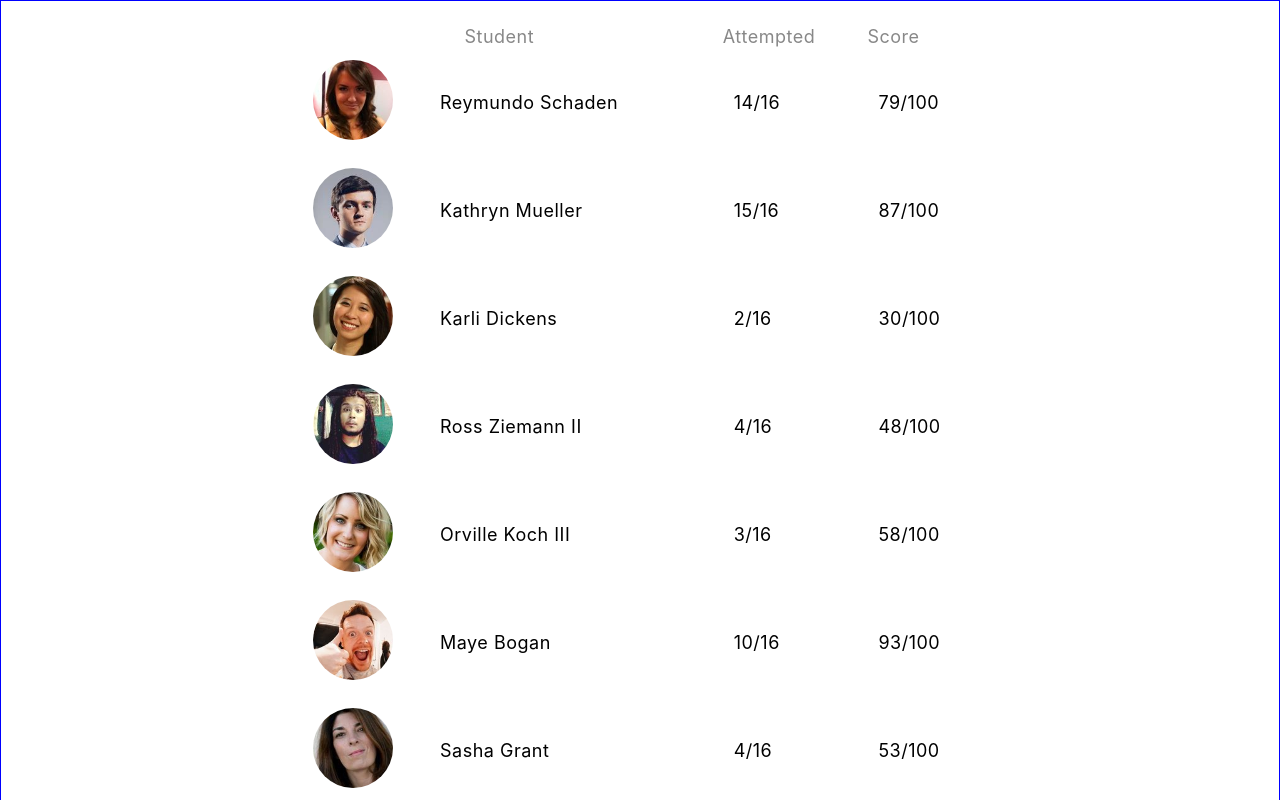
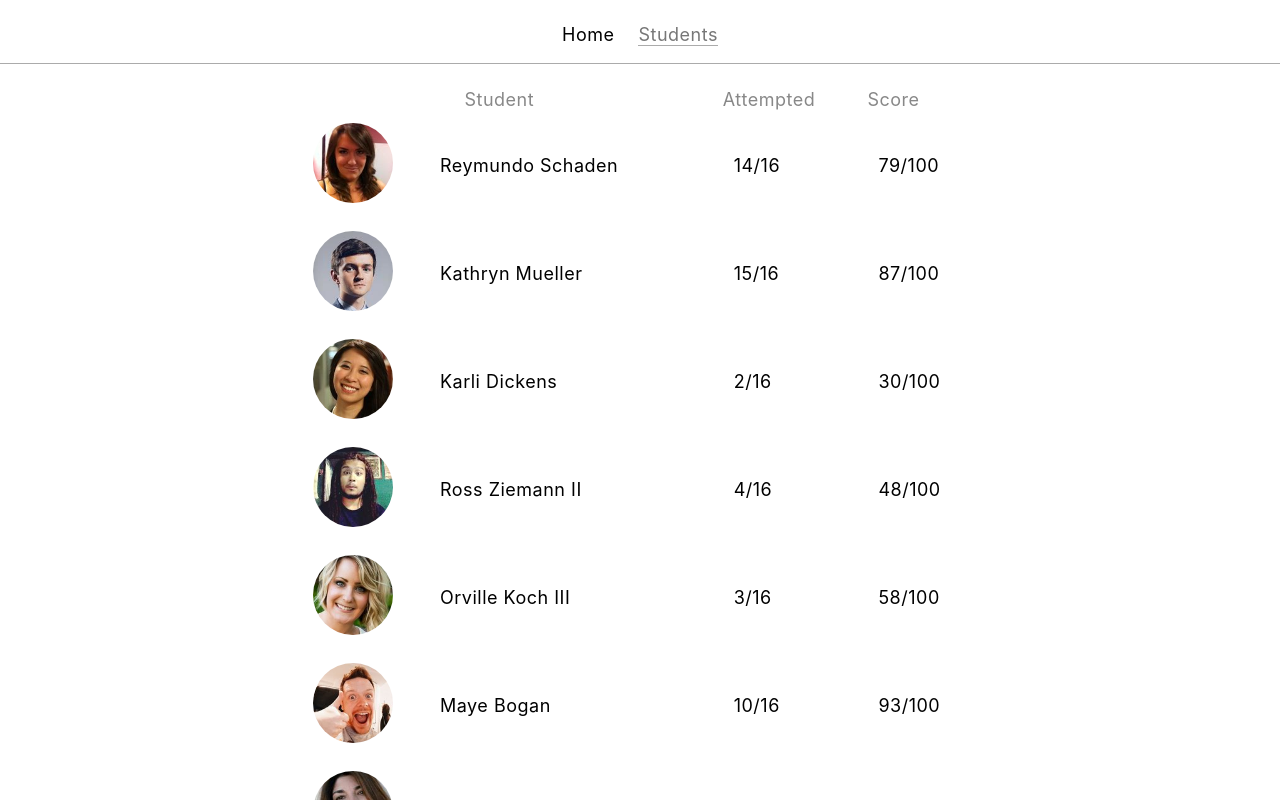
Before and after one commit to daniel-schroeder-dev/student-dashboard, a React (Create React App) app in the folder react-ui/: page /students in a window 1280 px wide. Shown: the top 800 px of the page. Built offline with nearby package versions, Linux system fonts and the light colour scheme.

Commit message:
Setup NavBar component with basic styles.

```diff
--- a/react-ui/src/App.js
+++ b/react-ui/src/App.js
@@ -2,6 +2,8 @@ import React from 'react';
 import { Switch, Route } from 'react-router-dom';
 
 import './App.css';
+
+import NavBar from './components/NavBar/NavBar';
 
 import StudentsDashboardPage from './pages/StudentsDashboardPage/StudentsDashboardPage';
 import StudentCoursesPage from './pages/StudentCoursesPage/StudentCoursesPage';
@@ -9,6 +11,7 @@ import StudentCoursesPage from './pages/StudentCoursesPage/StudentCoursesPage';
 function App() {
   return (
     <div className="app">
+      <NavBar />
       <Switch>
         <Route path="/students/:id/courses">
           <StudentCoursesPage />
--- /dev/null
+++ b/react-ui/src/components/NavBar/NavBar.css
@@ -0,0 +1,27 @@
+.nav-bar {
+  border-bottom: 1px solid #ababab;
+  width: 100%;
+  display: flex;
+  flex-direction: column;
+  align-items: center;
+}
+
+.nav-bar__nav-list {
+  display: flex;
+  list-style: none;
+  padding: 0;
+}
+
+.nav-bar__nav-list__list-item {
+  padding: 6px 12px 0 12px;
+}
+
+.nav-bar__nav-list__link {
+  text-decoration: none;
+  color: inherit;
+}
+
+.active {
+  color: #777;
+  border-bottom: 1px solid #ababab;
+}
--- /dev/null
+++ b/react-ui/src/components/NavBar/NavBar.js
@@ -0,0 +1,21 @@
+import React from 'react';
+import { NavLink } from 'react-router-dom';
+
+import './NavBar.css';
+
+function NavBar(props) {
+  return (
+    <nav className="nav-bar">
+      <ul className="nav-bar__nav-list">
+        <li className="nav-bar__nav-list__list-item">
+          <NavLink className="nav-bar__nav-list__link" to="/" exact>Home</NavLink>
+        </li>
+        <li className="nav-bar__nav-list__list-item">
+          <NavLink className="nav-bar__nav-list__link" to="/students">Students</NavLink>
+        </li>
+      </ul>
+    </nav>
+  );
+}
+
+export default NavBar;
--- a/react-ui/src/pages/StudentsDashboardPage/StudentsDashboardPage.css
+++ b/react-ui/src/pages/StudentsDashboardPage/StudentsDashboardPage.css
@@ -1,5 +1,4 @@
 .students-dashboard-page {
-  border: 1px solid blue;
   width: 100%;
   display: flex;
   flex-direction: column;
```
Also changed, not shown: react-ui/src/App.css (line endings or trailing spaces).
